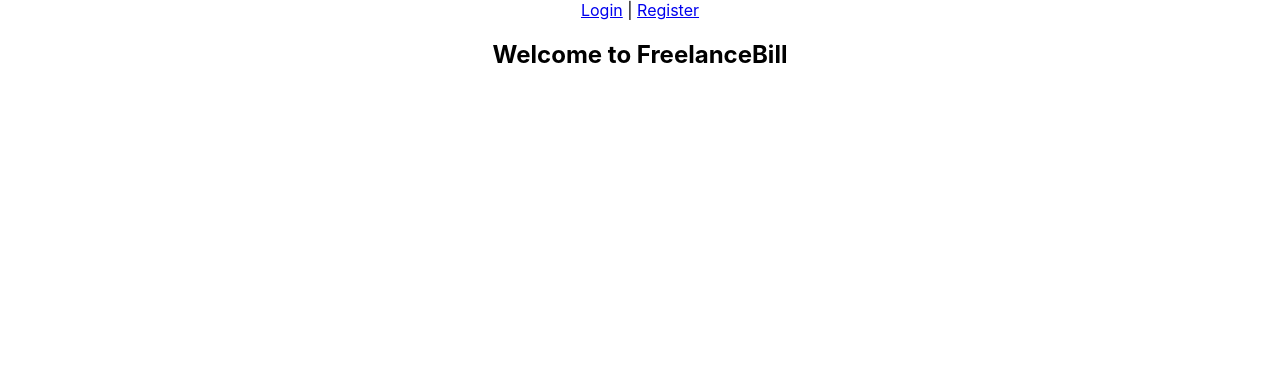
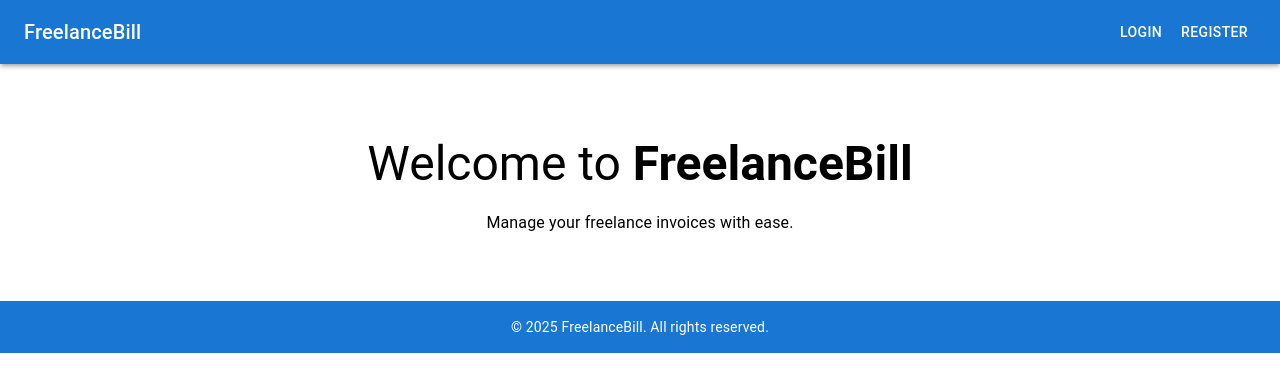
Before and after one commit to lcobiodata/freelance-bill, a React (Create React App) app in the folder frontend/: page / in a window 1280 px wide. Shown: the top 392 px of the page. Built offline with nearby package versions, Linux system fonts and the light colour scheme; no server answers.

Commit message:
Add Home component, theme configuration, and update App layout with Material-UI

```diff
--- a/frontend/src/App.js
+++ b/frontend/src/App.js
@@ -1,26 +1,52 @@
 import React from "react";
 import { BrowserRouter as Router, Route, Routes, Link } from "react-router-dom";
+import { AppBar, Toolbar, Typography, Button, Container, Box } from "@mui/material";
 import Login from "./components/Login";
 import Register from "./components/Register";
-
-const Home = () => {
-  return <h2>Welcome to FreelanceBill</h2>;
-};
+import Home from "./components/Home"; // Extracted Home as a separate component
 
 const App = () => {
-  console.log("Rendering App component");
   return (
     <Router>
-      <div style={{ textAlign: "center" }}>
-        <nav>
-          <Link to="/login">Login</Link> | <Link to="/register">Register</Link>
-        </nav>
+      {/* Navbar */}
+      <AppBar position="static" color="primary" sx={{ boxShadow: 3 }}>
+        <Toolbar>
+          <Typography variant="h6" sx={{ flexGrow: 1 }}>
+            FreelanceBill
+          </Typography>
+          <Button color="inherit" component={Link} to="/login">
+            Login
+          </Button>
+          <Button color="inherit" component={Link} to="/register">
+            Register
+          </Button>
+        </Toolbar>
+      </AppBar>
+
+      {/* Main Content */}
+      <Container maxWidth="md" sx={{ py: 4 }}>
         <Routes>
           <Route path="/" element={<Home />} />
           <Route path="/login" element={<Login />} />
           <Route path="/register" element={<Register />} />
         </Routes>
-      </div>
+      </Container>
+
+      {/* Footer */}
+      <Box
+        component="footer"
+        sx={{
+          textAlign: "center",
+          py: 2,
+          mt: 4,
+          bgcolor: "primary.main",
+          color: "white",
+        }}
+      >
+        <Typography variant="body2">
+          © {new Date().getFullYear()} FreelanceBill. All rights reserved.
+        </Typography>
+      </Box>
     </Router>
   );
 };
--- /dev/null
+++ b/frontend/src/components/Home.js
@@ -0,0 +1,15 @@
+import React from "react";
+import { Box, Typography } from "@mui/material";
+
+const Home = () => (
+  <Box textAlign="center" mt={5}>
+    <Typography variant="h3" gutterBottom>
+      Welcome to <strong>FreelanceBill</strong>
+    </Typography>
+    <Typography variant="subtitle1">
+      Manage your freelance invoices with ease.
+    </Typography>
+  </Box>
+);
+
+export default Home;
--- a/frontend/src/index.js
+++ b/frontend/src/index.js
@@ -1,6 +1,8 @@
 // filepath: /Users/lucas/Development/FreelanceBill/freelance-bill/frontend/src/index.js
 import React from 'react';
 import ReactDOM from 'react-dom/client';
+import { ThemeProvider } from "@mui/material/styles";
+import theme from './theme/theme'; // Import the theme file
 import App from './App';
 import './index.css';
 
@@ -10,6 +12,8 @@ console.log("API URL:", process.env.REACT_APP_API_URL);
 const root = ReactDOM.createRoot(document.getElementById('root'));
 root.render(
   <React.StrictMode>
-    <App />
+    <ThemeProvider theme={theme}>
+      <App />
+    </ThemeProvider>
   </React.StrictMode>
 );
--- /dev/null
+++ b/frontend/src/theme/theme.js
@@ -0,0 +1,11 @@
+import { createTheme } from "@mui/material/styles";
+
+const theme = createTheme({
+  palette: {
+    primary: { main: "#1976D2" },   // Professional blue
+    secondary: { main: "#FFC107" }, // Contrasting yellow
+    background: { default: "#f4f6f8" },
+  },
+});
+
+export default theme;
```
Also changed, not shown: frontend/package.json (+7 -4 lines), 2 other files (tests, documents, lock files or other folders).
